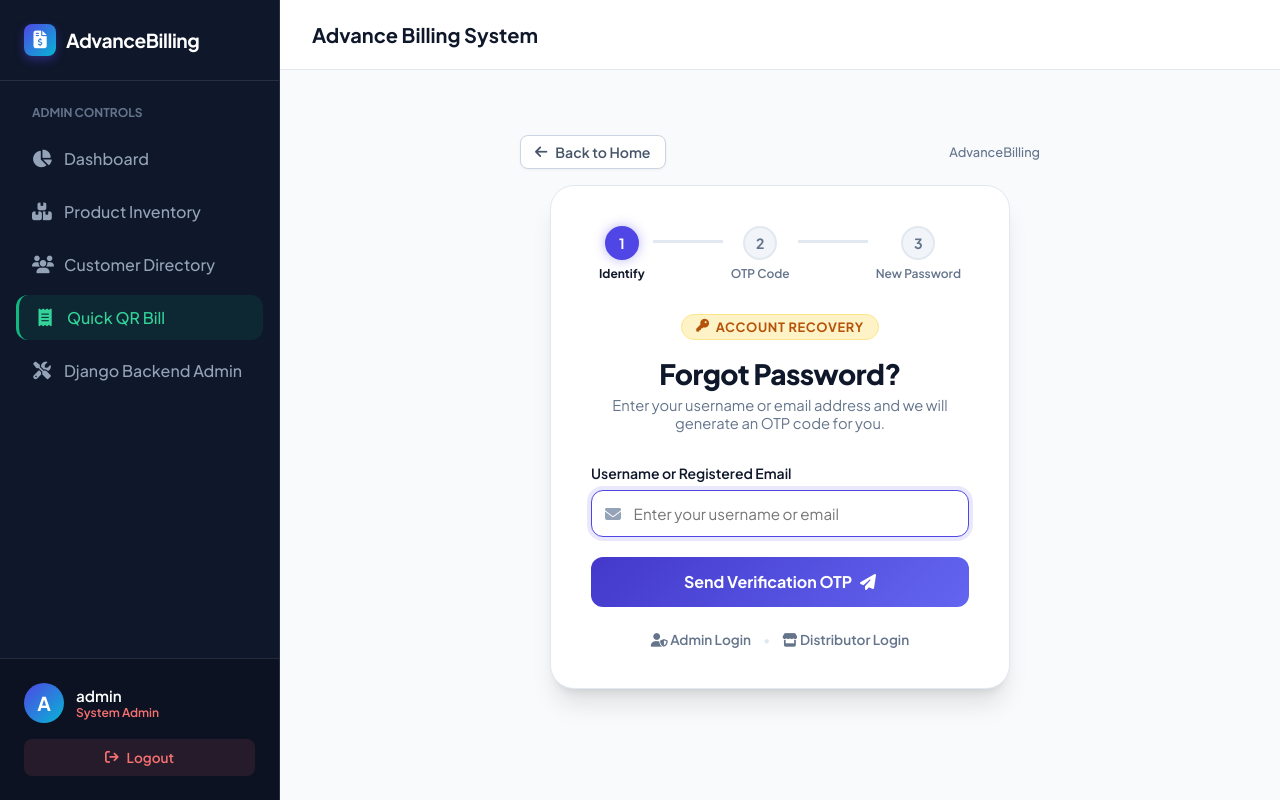
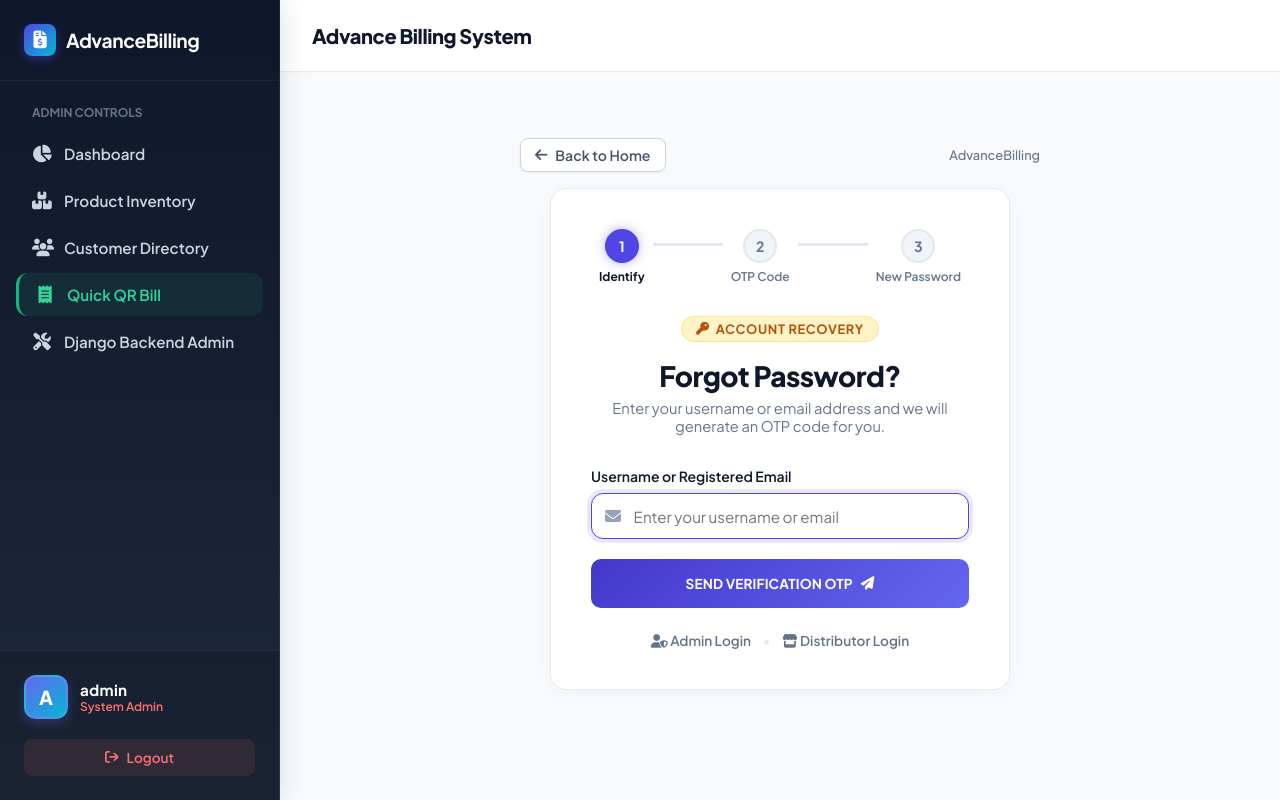
Before and after one commit to parmarkhushi2026-max/AdvanceBillingSystem, a Django app: page /forgot-password/ in a window 1280 px wide. Run offline with Django 5.2, Linux system fonts and the light colour scheme; a user stored in the database is signed in; data comes from the database, SQL or seed files in the repository; data that the repository does not hold is empty.

Commit message:
Refactor global app structure, typography and layout

```diff
--- a/templates/base.html
+++ b/templates/base.html
@@ -21,23 +21,25 @@
     <link rel="stylesheet" href="{% static 'css/style.css' %}">
 
     <style>
-        /* Sidebar Specific Styles */
-        body { margin: 0; padding: 0; display: flex; min-height: 100vh; background-color: var(--bg-main); font-family: var(--font-primary); }
+        /* Modern Premium Layout Styles */
+        body { margin: 0; padding: 0; display: flex; min-height: 100vh; background-color: #f1f5f9; font-family: var(--font-primary); }
 
         .app-wrapper { display: flex; width: 100%; min-height: 100vh; }
 
+        /* Premium Glass Sidebar */
         .sidebar {
             width: 280px;
-            background: #0f172a;
+            background: linear-gradient(180deg, #0f172a 0%, #1e293b 100%);
             color: white;
             display: flex;
             flex-direction: column;
-            border-right: 1px solid rgba(255, 255, 255, 0.1);
+            border-right: 1px solid rgba(255, 255, 255, 0.05);
             position: fixed;
             top: 0;
             bottom: 0;
             left: 0;
             z-index: 1000;
+            box-shadow: 4px 0 24px rgba(0,0,0,0.1);
         }
 
         .main-content {
@@ -46,11 +48,12 @@
             display: flex;
             flex-direction: column;
             min-width: 0;
+            background-color: #f8fafc;
         }
 
         .sidebar-header {
             padding: 1.5rem;
-            border-bottom: 1px solid rgba(255, 255, 255, 0.1);
+            border-bottom: 1px solid rgba(255, 255, 255, 0.05);
         }
 
         .sidebar-nav {
@@ -58,7 +61,7 @@
             flex: 1;
             display: flex;
             flex-direction: column;
-            gap: 0.5rem;
+            gap: 0.25rem;
             overflow-y: auto;
         }
 
@@ -67,75 +70,117 @@
             align-items: center;
             gap: 12px;
             padding: 12px 16px;
-            color: #94a3b8;
+            color: #cbd5e1;
             text-decoration: none;
-            border-radius: var(--radius-md);
-            font-weight: 500;
-            transition: all 0.2s ease;
+            border-radius: 12px;
+            font-weight: 600;
+            font-size: 0.95rem;
+            transition: all 0.3s cubic-bezier(0.4, 0, 0.2, 1);
+            position: relative;
+            overflow: hidden;
         }
 
-        .sidebar-link:hover, .sidebar-link.active {
-            background: rgba(79, 70, 229, 0.15);
+        .sidebar-link:hover {
+            background: rgba(255, 255, 255, 0.08);
             color: #ffffff;
-            border-left: 3px solid #6366f1;
+            transform: translateX(4px);
+        }
+
+        .sidebar-link.active {
+            background: linear-gradient(90deg, rgba(99, 102, 241, 0.15), rgba(99, 102, 241, 0.05));
+            color: #ffffff;
+            border-left: 4px solid #6366f1;
+            box-shadow: inset 2px 0 10px rgba(99, 102, 241, 0.1);
         }
 
         .sidebar-link i {
             width: 20px;
             text-align: center;
             font-size: 1.1rem;
+            transition: transform 0.3s ease;
+        }
+
+        .sidebar-link:hover i {
+            transform: scale(1.1);
         }
 
         .sidebar-footer {
             padding: 1.5rem;
-            border-top: 1px solid rgba(255, 255, 255, 0.1);
-            background: rgba(0, 0, 0, 0.2);
+            border-top: 1px solid rgba(255, 255, 255, 0.05);
+            background: rgba(0, 0, 0, 0.15);
         }
 
         .user-info-sidebar {
             display: flex;
             align-items: center;
             gap: 12px;
-            margin-bottom: 1rem;
+            margin-bottom: 1.25rem;
         }
 
         .user-avatar {
-            width: 40px;
-            height: 40px;
-            border-radius: 50%;
-            background: linear-gradient(135deg, #4f46e5 0%, #06b6d4 100%);
+            width: 44px;
+            height: 44px;
+            border-radius: 12px;
+            background: linear-gradient(135deg, #6366f1 0%, #06b6d4 100%);
             display: flex;
             align-items: center;
             justify-content: center;
-            font-weight: bold;
+            font-weight: 800;
             font-size: 1.2rem;
             color: white;
+            box-shadow: 0 4px 12px rgba(99, 102, 241, 0.3);
+            border: 2px solid rgba(255, 255, 255, 0.1);
         }
 
         .user-details { display: flex; flex-direction: column; }
-        .user-name { font-weight: 600; font-size: 0.95rem; color: #fff; }
+        .user-name { font-weight: 700; font-size: 0.95rem; color: #fff; letter-spacing: 0.02em; }
 
         .topbar {
-            height: 70px;
-            background: white;
-            border-bottom: 1px solid var(--border-color);
+            height: 72px;
+            background: rgba(255, 255, 255, 0.9);
+            backdrop-filter: blur(12px);
+            border-bottom: 1px solid rgba(226, 232, 240, 0.8);
             display: flex;
             align-items: center;
             padding: 0 2rem;
             position: sticky;
             top: 0;
             z-index: 900;
+            box-shadow: 0 1px 3px rgba(0,0,0,0.02);
         }
 
         .topbar-title {
-            font-weight: 700;
-            color: var(--text-main);
+            font-weight: 800;
+            color: #0f172a;
             font-size: 1.25rem;
+            letter-spacing: -0.02em;
         }
 
-        body.unauth-body { flex-direction: column; }
-        body.unauth-body .app-container { margin: 0 auto; width: 100%; }
+        body.unauth-body { flex-direction: column; background: #f8fafc; }
+        body.unauth-body .app-container { margin: 0 auto; width: 100%; max-width: 1200px; padding: 2rem; }
 
+        /* Modern Card Overrides */
+        .dashboard-card, .stat-card, .auth-card {
+            border-radius: 16px;
+            border: 1px solid rgba(226, 232, 240, 0.8);
+            box-shadow: 0 4px 20px rgba(0, 0, 0, 0.03);
+            background: #ffffff;
+            transition: all 0.3s ease;
+        }
+
+        .stat-card:hover {
+            box-shadow: 0 10px 30px rgba(0, 0, 0, 0.06);
+            transform: translateY(-4px);
+        }
+
+        .btn-submit-auth, .btn-portal {
+            border-radius: 10px;
+            font-weight: 700;
+            letter-spacing: 0.01em;
+            text-transform: uppercase;
+            font-size: 0.85rem;
+            padding: 1rem;
+        }
     </style>
     {% block extra_css %}{% endblock %}
 </head>
```
